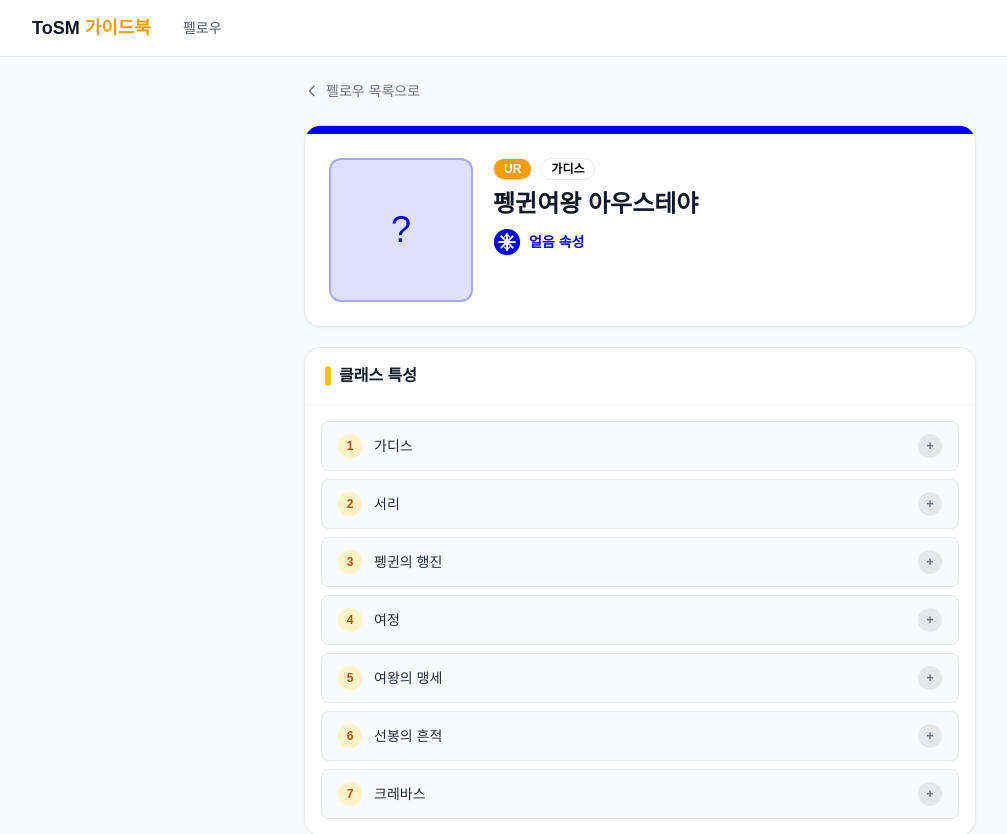
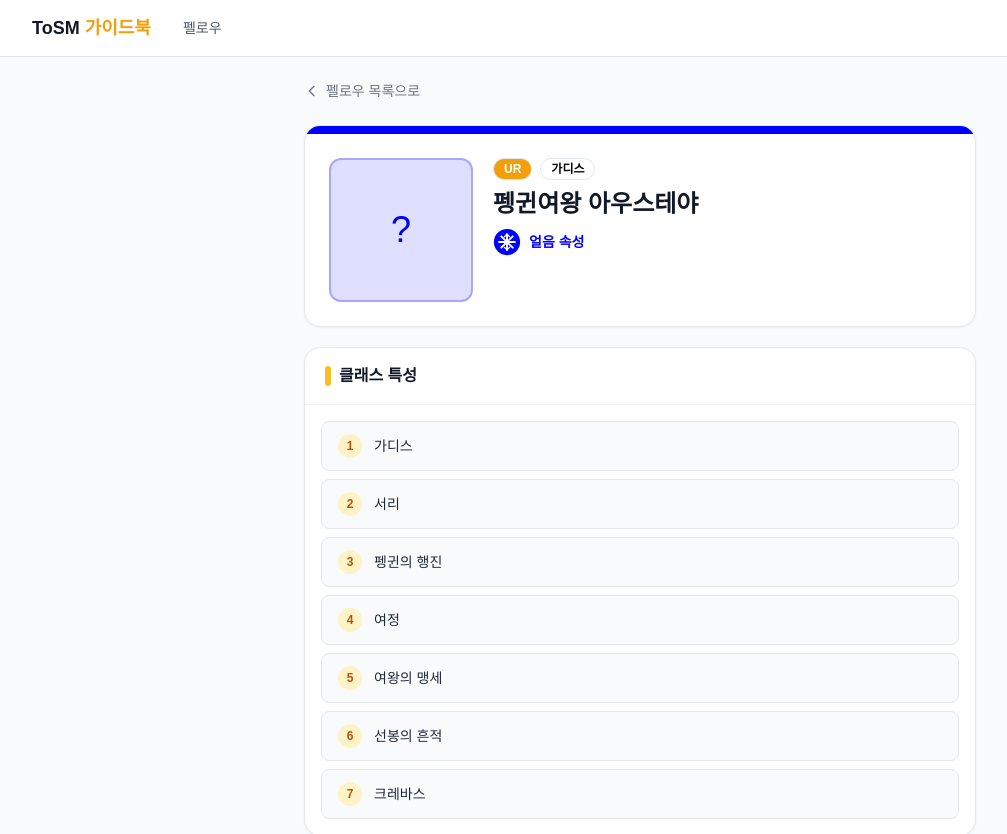
Before and after one commit to TESTAR2026/tosm-guidebook, a Next.js app: page /fellows/austeya in a window 1280 px wide. Shown: the top 834 px of the page, without its empty margins (0-1007 px from the left). Built offline with nearby package versions, Linux system fonts and the light colour scheme.

Commit message:
Remove + button from trait rows

```diff
--- a/components/TraitModal.tsx
+++ b/components/TraitModal.tsx
@@ -28,9 +28,6 @@ export function TraitModal({ trait, index }: TraitModalProps) {
             </span>
             <span className="font-medium text-gray-800 text-sm">{trait.name}</span>
           </div>
-          <span className="w-6 h-6 rounded-full bg-gray-200 text-gray-500 text-xs font-bold flex items-center justify-center flex-shrink-0">
-            +
-          </span>
         </div>
       </DialogTrigger>
 
```
